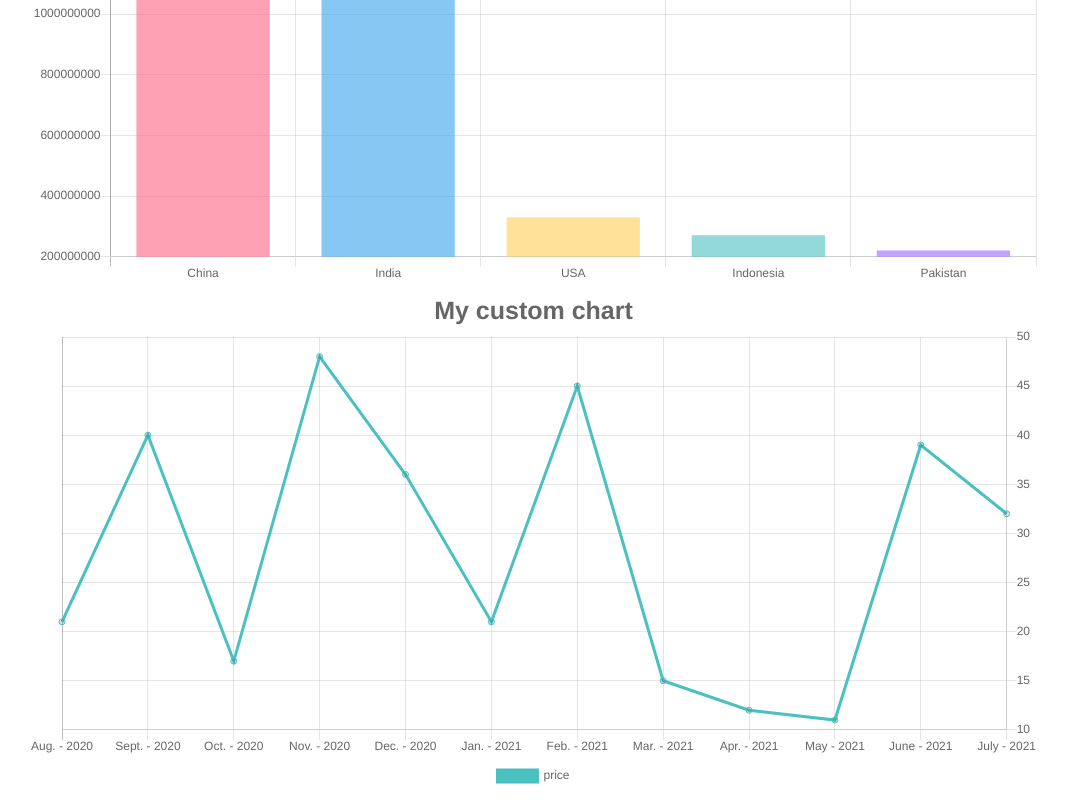
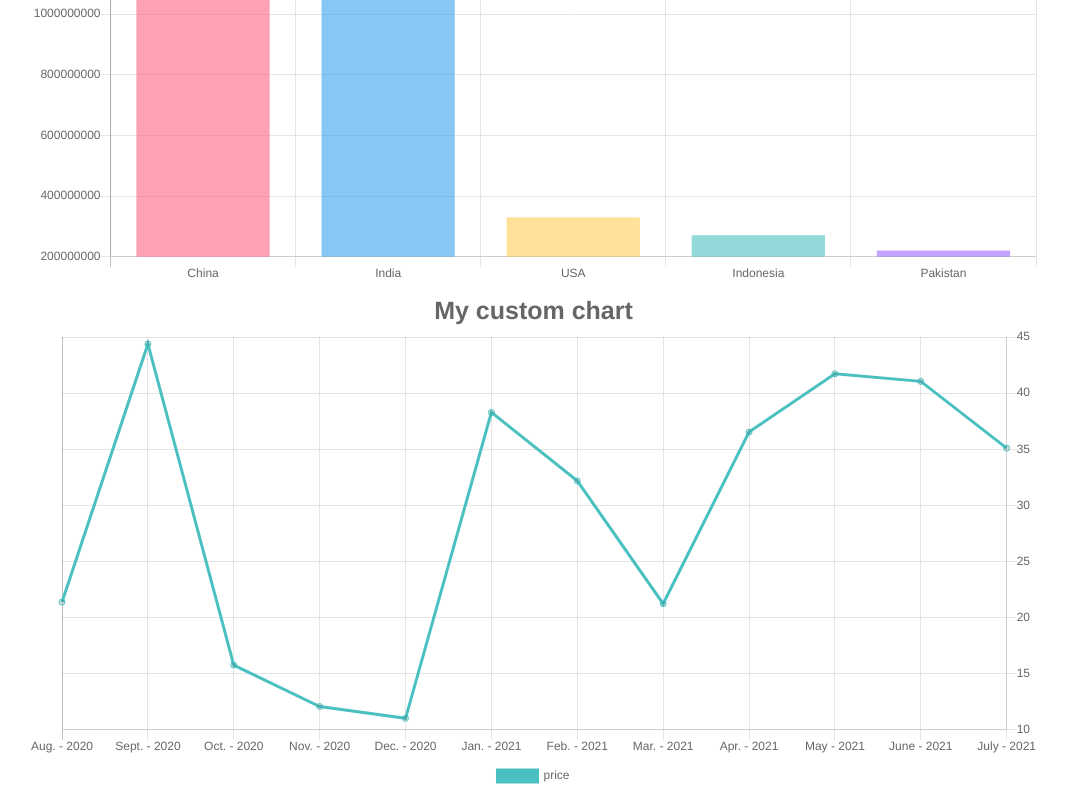
Before and after one commit to marzouk2002/explore-Chart.js, a React (Create React App) app: page / in a window 1280 px wide. Shown: the part 226-1026 px from the top of the page, without its empty margins (107-1175 px from the left). Built offline with nearby package versions, Linux system fonts and the light colour scheme.

Commit message:
random numbers done

```diff
--- a/src/components/MyChart.js
+++ b/src/components/MyChart.js
@@ -6,14 +6,14 @@ function MyChart({scale}) {
     const [ data, setData ] = useState([ 21, 40, 17, 48, 36, 21, 45, 15, 12, 11, 39, 32])
     const [ labels, setLabels] = useState(['Nov', 'Dec', 'Jun', 'Feb', 'Mars'])
 
-    // useEffect(() => {
-    //     setInterval(() => {
-    //         let  [ fisrt, ...arr ] = data
-    //         arr.push(Math.random()*50)
-    //         setData(arr)
+    useEffect(() => {
+        setInterval(() => {
+            let  [ fisrt, ...arr ] = data
+            arr.push(Math.random()*50)
+            setData(arr)
 
-    //     }, 1500)
-    // }, [])
+        }, 1500)
+    }, [])
 
     useEffect(() => {
         const dateTime = new DateTime()
```
